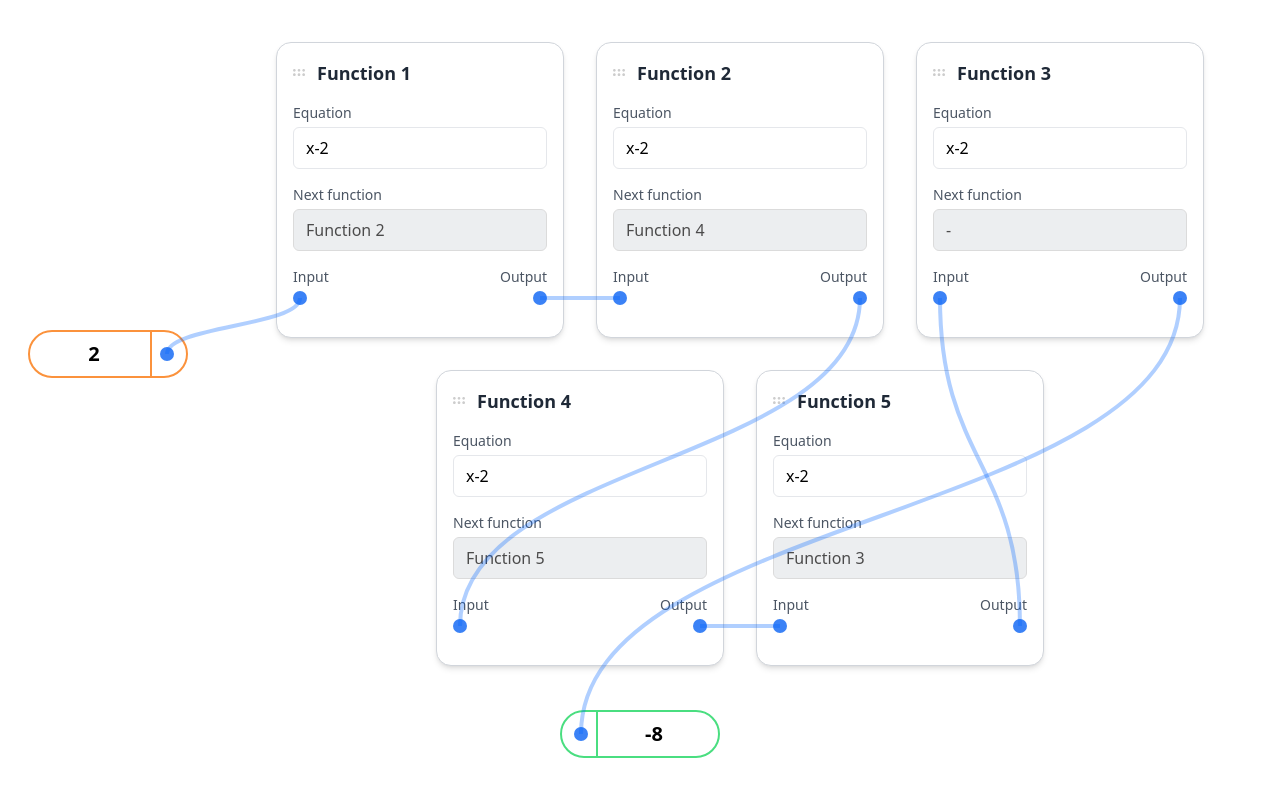
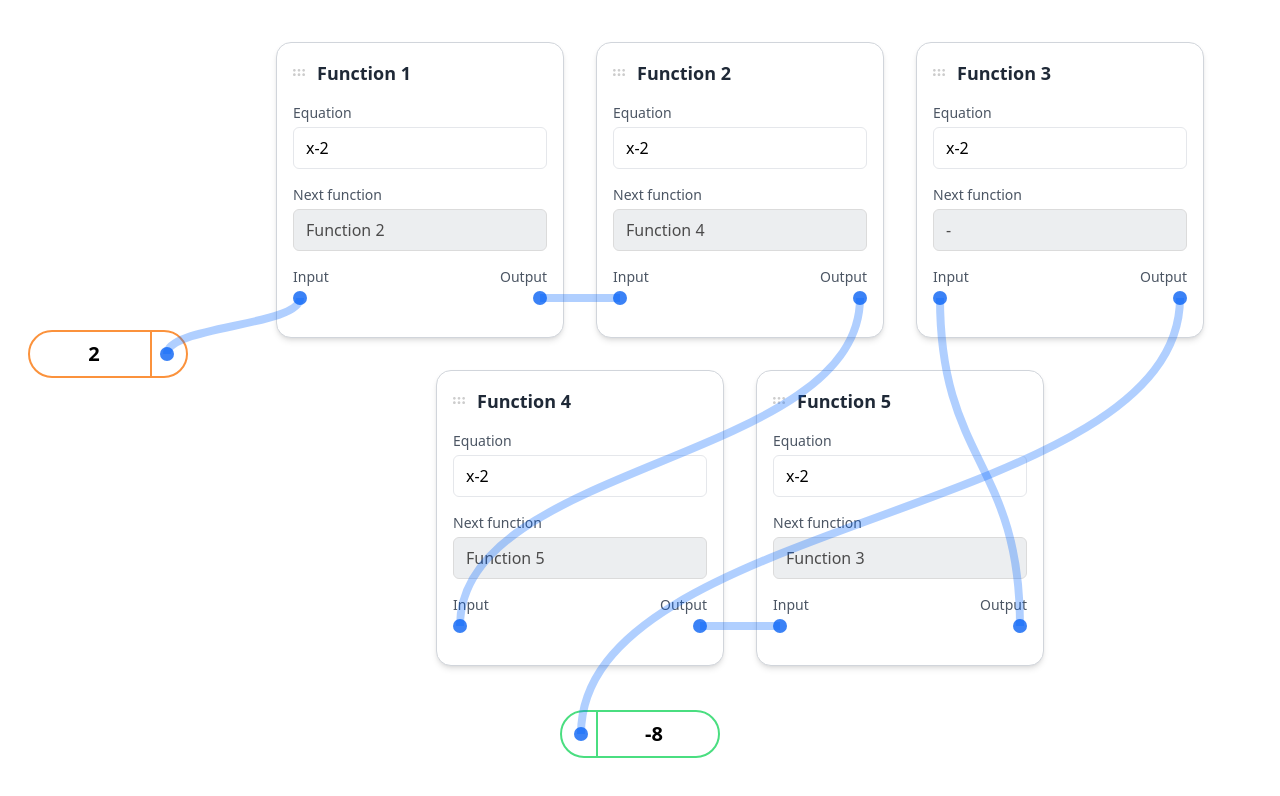
Before and after one commit to himanshubhardwaz/function-chain, a React (Vite) app: page / in a window 1280 px wide. Shown: the top 796 px of the page. Built offline with nearby package versions, Linux system fonts and the light colour scheme.

Commit message:
fix: lines width

```diff
--- a/src/components/SvgLines.tsx
+++ b/src/components/SvgLines.tsx
@@ -48,14 +48,13 @@ export const SvgLines = ({ paths }: { paths: string[] }) => {
         pointerEvents: "none", // So it doesn’t interfere with clicks or interactions
         overflow: "visible", // So that the svg is scrollable
       }}
-      // viewBox="0 0 100 100"
     >
       {paths.map((path, index) => (
         <path
           key={index}
           d={path}
           stroke="#0066FF4F"
-          strokeWidth="4"
+          strokeWidth="8"
           fill="none"
         />
       ))}
```
